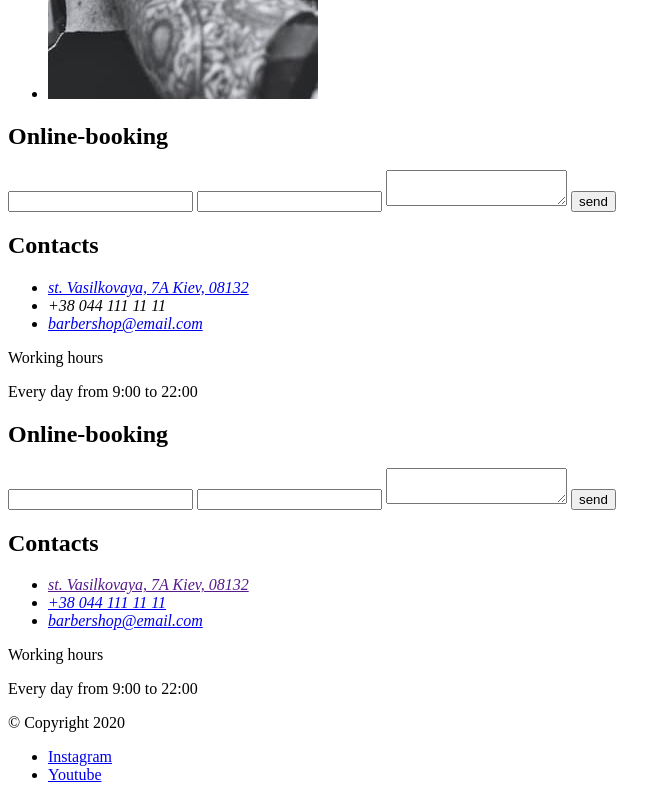
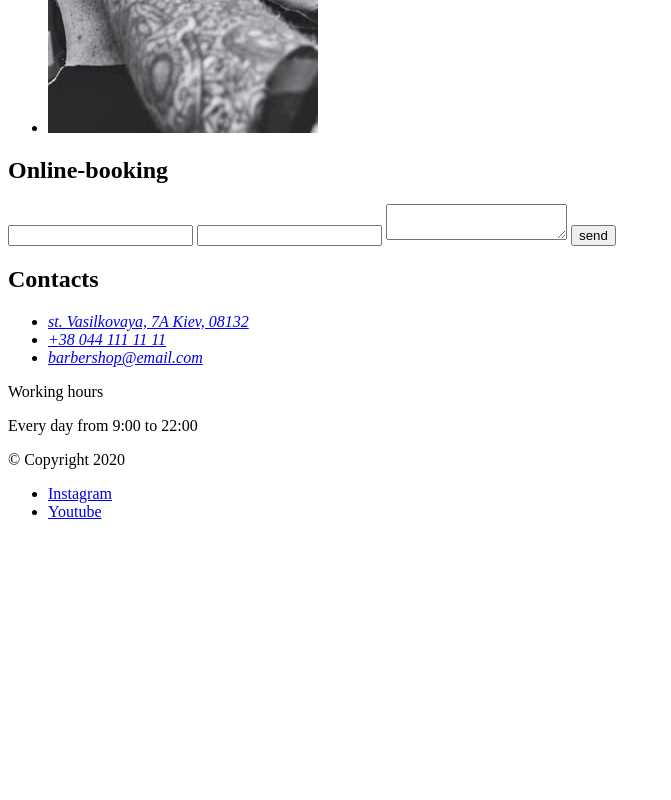
Before and after one commit to OlhaSuchok/barbershop, a plain HTML site: page index.html in a window 1280 px wide. Shown: the part 5767-6567 px from the top of the page, without its empty margins (0-671 px from the left). After the commit the page ends 6304 px from the top, so only its background shows below. Drawn offline with Linux system fonts and the light colour scheme.

Commit message:
FIxed code

```diff
--- a/index.html
+++ b/index.html
@@ -225,7 +225,7 @@
 
       <section>
         <h2>Working</h2>
-        <p></p>
+        <p>In Latin, "barba" means "beard"</p>
 
         <ul>
           <li>
@@ -267,36 +267,8 @@
               <li>
                 <a href="#" target="_blank">st. Vasilkovaya, 7A Kiev, 08132</a>
               </li>
-              <li><a href="tel:"></a>+38 044 111 11 11</li>
-              <li><a href="mailto:">barbershop@email.com</a></li>
-            </ul>
-          </address>
-          <p>Working hours</p>
-          <p>Every day from 9:00 to 22:00</p>
-        </div>
-      </section>
-
-      <section>
-        <div>
-          <h2>Online-booking</h2>
-          <form>
-            <input type="text" name="name">
-            <input type="tel" name="phone">
-            <textarea name="message"></textarea>
-            <button type="submit">send</button>
-          </form>
-        </div>
-        <div>
-          <h2>Contacts</h2>
-          <address>
-            <ul>
-              <li>
-                <a href="" target="_blank">st. Vasilkovaya, 7A Kiev, 08132</a>
-              </li>
               <li><a href="tel:+380441111111">+38 044 111 11 11</a></li>
-              <li>
-                <a href="mailto:barbershop@email.com">barbershop@email.com</a>
-              </li>
+              <li><a href="mailto:barbershop@email.com">barbershop@email.com</a></li>
             </ul>
           </address>
           <p>Working hours</p>
```
